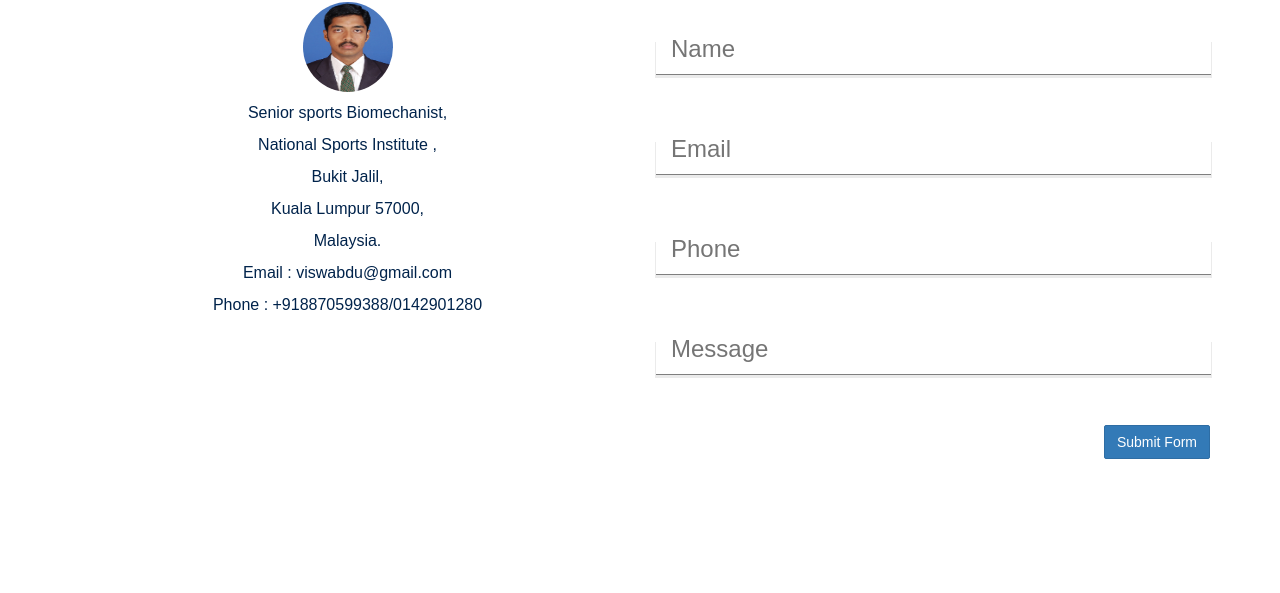
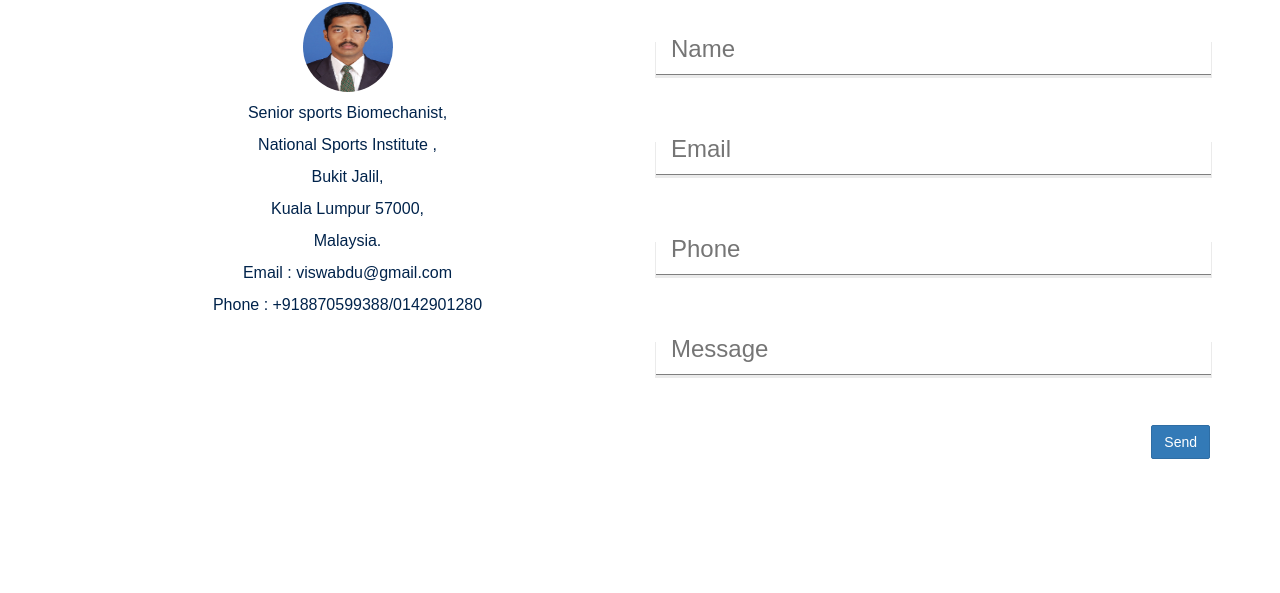
Before and after one commit to Aalaporaan-thamizhan/vistm, a plain HTML site: page contact.html in a window 1280 px wide. Shown: the part 207-800 px from the top of the page. Drawn offline with nearby package versions, Linux system fonts and the light colour scheme; a script that the page names is missing.

Commit message:
formspree-pugazh

```diff
--- a/contact.html
+++ b/contact.html
@@ -118,7 +118,7 @@ Phone : +918870599388/0142901280 <br></p></div>
                 </div>
               </div>
             </div>
-            <button type="button" id="submit" name="submit" class="btn btn-primary pull-right">Submit Form</button>
+            <input type="submit" id="submit" name="submit" value="Send" class="btn btn-primary pull-right">
 
 
 
```
